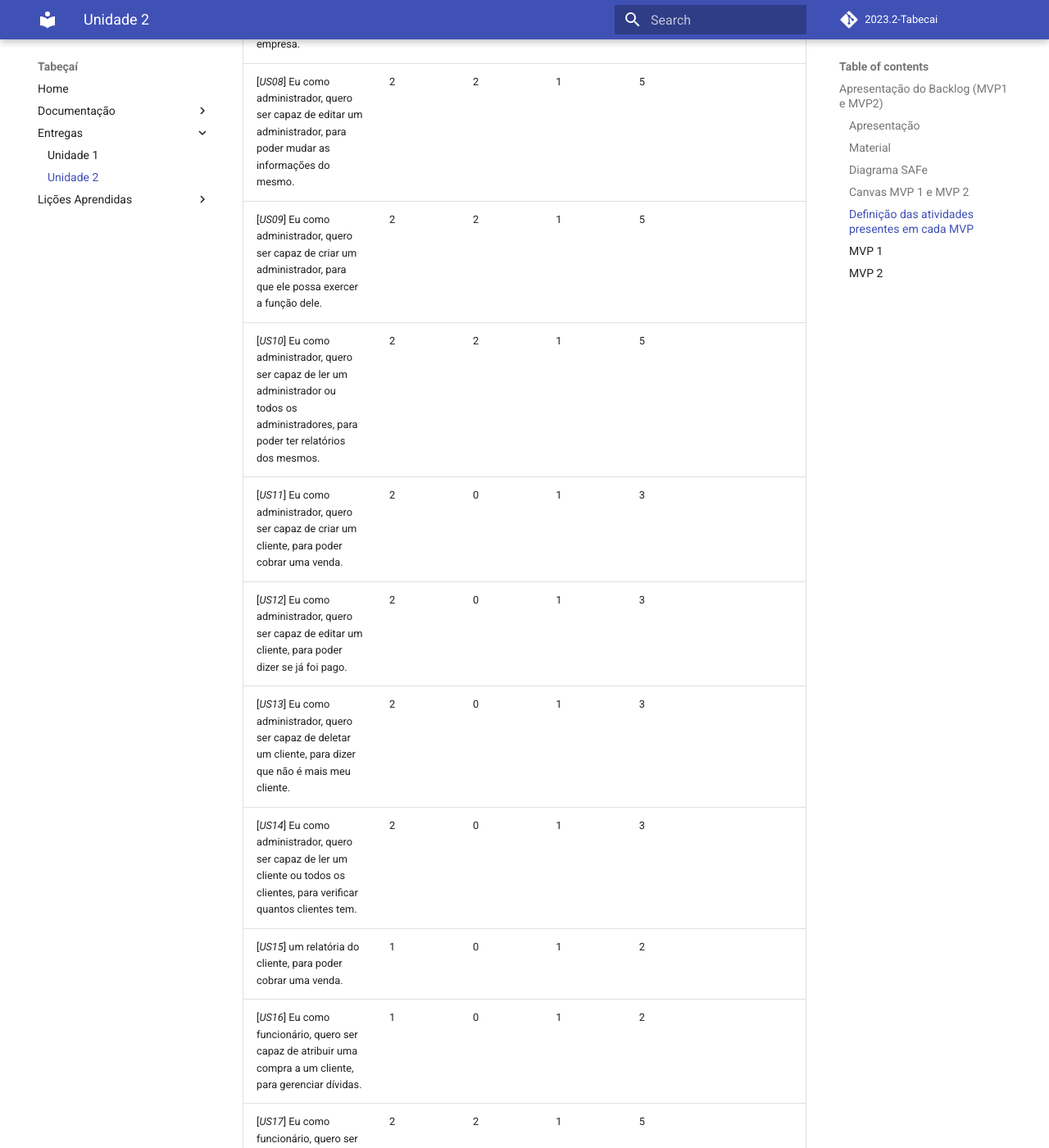
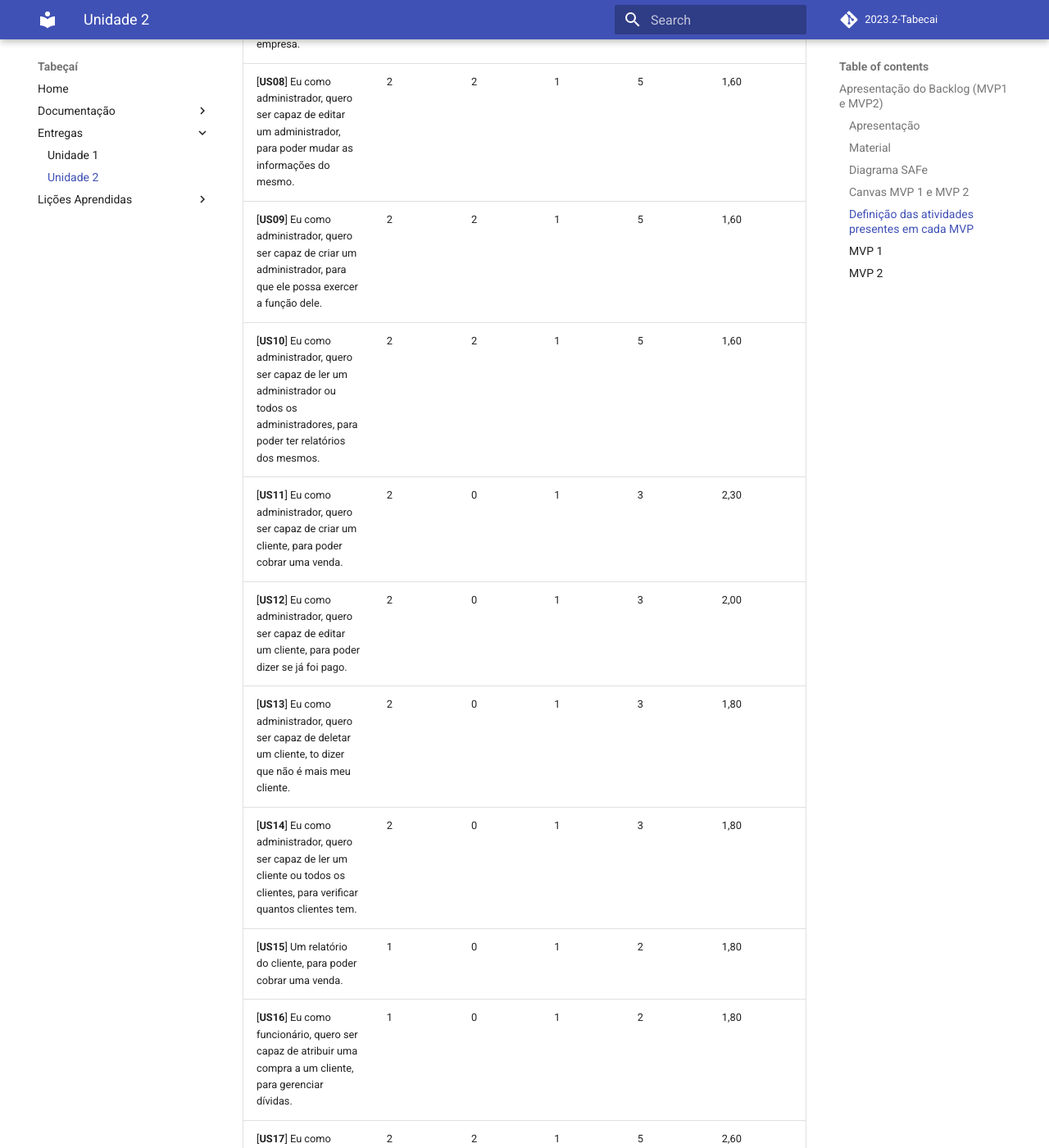
Before and after one commit to mdsreq-fga-unb/2023.2-Tabecai, an MkDocs documentation site: the page built from docs/entrega_2.md, in a window 1280 px wide and 1400 px high, scrolled down 5188 px. Shown: the whole window at 82% size. Built offline with MkDocs 1.6.1 and Material for MkDocs 9.7.7, drawn with Linux system fonts in a browser that asks for light colours; comment, search, counter and statistics services are not loaded; some of the changed text lies outside the part shown.

Commit message:
ta estranho

```diff
--- a/docs/entrega_2.md
+++ b/docs/entrega_2.md
@@ -57,37 +57,37 @@
 - Tempo para realizar a Atividade;
 - Nível de difulculdade de execução;
 
-| _US_                                                                                                                                       | _É necessário?(2pt)_ | _É urgente? (2pts)_ | _É desejavel? (1pt)_ | _Soma Valor de Negócio_ | _Média Complexidade Técnica_ |
-| ------------------------------------------------------------------------------------------------------------------------------------------ | -------------------- | ------------------- | -------------------- | ----------------------- | ---------------------------- |
-| [*US01*] Eu como administrador, quero ser capaz de deletar um funcionário, para caso não faça mais parte da minha empresa.                 | 2                    | 2                   | 1                    | 5                       |
-| [*US02*] Eu como administrador, quero ser capaz de editar um funcionário, para poder mudar as informações do mesmo.                        | 2                    | 1                   | 1                    | 4                       |
-| [*US03*] Eu como administrador, quero ser capaz de criar um funcionário, para que ele possa exercer a função dele.                         | 2                    | 2                   | 1                    | 5                       |
-| [*US04*] Eu como administrador, quero ser capaz de ler um funcionário ou todos os funcionários, para poder ter relatórios dos mesmos.      | 2                    | 2                   | 1                    | 5                       |
-| [*US05*] Eu como funcionário, quero ser capaz de cobrar uma compra, para saber que a compra a prazo foi paga.                              | 1                    | 2                   | 1                    | 4                       |
-| [*US06*] Eu como funcionário, quero ser capaz de criar um cliente, para poder atribuir compras.                                            | 1                    | 2                   | 1                    | 4                       |
-| [*US07*] Eu como administrador, quero ser capaz de deletar um administrador, para caso não faça mais parte da minha empresa.               | 2                    | 2                   | 1                    | 5                       |
-| [*US08*] Eu como administrador, quero ser capaz de editar um administrador, para poder mudar as informações do mesmo.                      | 2                    | 2                   | 1                    | 5                       |
-| [*US09*] Eu como administrador, quero ser capaz de criar um administrador, para que ele possa exercer a função dele.                       | 2                    | 2                   | 1                    | 5                       |
-| [*US10*] Eu como administrador, quero ser capaz de ler um administrador ou todos os administradores, para poder ter relatórios dos mesmos. | 2                    | 2                   | 1                    | 5                       |
-| [*US11*] Eu como administrador, quero ser capaz de criar um cliente, para poder cobrar uma venda.                                          | 2                    | 0                   | 1                    | 3                       |
-| [*US12*] Eu como administrador, quero ser capaz de editar um cliente, para poder dizer se já foi pago.                                     | 2                    | 0                   | 1                    | 3                       |
-| [*US13*] Eu como administrador, quero ser capaz de deletar um cliente, para dizer que não é mais meu cliente.                              | 2                    | 0                   | 1                    | 3                       |
-| [*US14*] Eu como administrador, quero ser capaz de ler um cliente ou todos os clientes, para verificar quantos clientes tem.               | 2                    | 0                   | 1                    | 3                       |
-| [*US15*] um relatória do cliente, para poder cobrar uma venda.                                                                             | 1                    | 0                   | 1                    | 2                       |
-| [*US16*] Eu como funcionário, quero ser capaz de atribuir uma compra a um cliente, para gerenciar dívidas.                                 | 1                    | 0                   | 1                    | 2                       |
-| [*US17*] Eu como funcionário, quero ser capaz de criar uma compra, para o rastreamento das vendas do dia no sistema.                       | 2                    | 2                   | 1                    | 5                       |
-| [*US18*] Eu como administrador, quero ser capaz de criar uma compra, para poder cobrá-la.                                                  | 2                    | 2                   | 1                    | 5                       |
-| [*US19*] Eu como administrador, quero ser capaz de editar uma compra, para dizer se o valor aumentou.                                      | 2                    | 1                   | 1                    | 4                       |
-| [*US20*] Eu como administrador, quero ser capaz de deletar uma compra, para dizer que ela já foi paga.                                     | 2                    | 2                   | 1                    | 5                       |
-| [*US21*] Eu como administrador, quero ser capaz de ler uma compra, para fazer um relatório.                                                | 1                    | 1                   | 1                    | 3                       |
-| [*US22*] o relatório de um caixa, para ter um melhor planejamento.                                                                         | 2                    | 2                   | 1                    | 5                       |
-| [*US23*] Eu como administrador, quero ser capaz de ler um caixa, para poder gerar as informações do mesmo.                                 | 2                    | 2                   | 1                    | 5                       |
-| [*US24*] Eu como administrador, quero ser capaz de deletar um caixa, para dizer que ele não existe mais na loja.                           | 2                    | 2                   | 1                    | 5                       |
-| [*US25*] Eu como administrador, quero ser capaz de editar uma caixa, para mudar o responsável.                                             | 2                    | 2                   | 1                    | 5                       |
-| [*US26*] Eu como administrador, quero ser capaz de editar uma caixa, para mudar o responsável.                                             | 2                    | 1                   | 1                    | 4                       |
-| [*US27*] Eu como administrador, quero ser capaz de criar um produto, para ser registrado em compras.                                       | 2                    | 2                   | 1                    | 5                       |
-| [*US28*] Eu como administrador, quero ser capaz de editar um produto, para atualizar suas informações.                                     | 2                    | 1                   | 1                    | 4                       |
-| [*US29*] Eu como administrador, quero ser capaz de deletar um produto, para que não seja atribuído a compras.                              | 2                    | 2                   | 1                    | 5                       |
+| **US**                                                                                                                                       | **É necessário?(2pt)** | **É urgente? (2pts)** | **É desejavel? (1pt)** | **Soma Valor de Negócio** | **Média Complexidade Técnica** |
+| -------------------------------------------------------------------------------------------------------------------------------------------- | ---------------------- | --------------------- | ---------------------- | ------------------------- | ------------------------------ |
+| [**US01**] Eu como administrador, quero ser capaz de deletar um funcionário, para caso não faça mais parte da minha empresa.                 | 2                      | 2                     | 1                      | 5                         | 1,67                           |
+| [**US02**] Eu como administrador, quero ser capaz de editar um funcionário, para poder mudar as informações do mesmo.                        | 2                      | 1                     | 1                      | 4                         | 1,60                           |
+| [**US03**] Eu como administrador, quero ser capaz de criar um funcionário, para que ele possa exercer a função dele.                         | 2                      | 2                     | 1                      | 5                         | 1,80                           |
+| [**US04**] Eu como administrador, quero ser capaz de ler um funcionário ou todos os funcionários, para poder ter relatórios dos mesmos.      | 2                      | 2                     | 1                      | 5                         | 1,60                           |
+| [**US05**] Eu como funcionário, quero ser capaz de cobrar uma compra, para saber que a compra a prazo foi paga.                              | 1                      | 2                     | 1                      | 4                         | 1,60                           |
+| [**US06**] Eu como funcionário, quero ser capaz de criar um cliente, para poder atribuir compras.                                            | 1                      | 2                     | 1                      | 4                         | 1,80                           |
+| [**US07**] Eu como administrador, quero ser capaz de deletar um administrador, para caso não faça mais parte da minha empresa.               | 2                      | 2                     | 1                      | 5                         | 1,60                           |
+| [**US08**] Eu como administrador, quero ser capaz de editar um administrador, para poder mudar as informações do mesmo.                      | 2                      | 2                     | 1                      | 5                         | 1,60                           |
+| [**US09**] Eu como administrador, quero ser capaz de criar um administrador, para que ele possa exercer a função dele.                       | 2                      | 2                     | 1                      | 5                         | 1,60                           |
+| [**US10**] Eu como administrador, quero ser capaz de ler um administrador ou todos os administradores, para poder ter relatórios dos mesmos. | 2                      | 2                     | 1                      | 5                         | 1,60                           |
+| [**US11**] Eu como administrador, quero ser capaz de criar um cliente, para poder cobrar uma venda.                                          | 2                      | 0                     | 1                      | 3                         | 2,30                           |
+| [**US12**] Eu como administrador, quero ser capaz de editar um cliente, para poder dizer se já foi pago.                                     | 2                      | 0                     | 1                      | 3                         | 2,00                           |
+| [**US13**] Eu como administrador, quero ser capaz de deletar um cliente, to dizer que não é mais meu cliente.                                | 2                      | 0                     | 1                      | 3                         | 1,80                           |
+| [**US14**] Eu como administrador, quero ser capaz de ler um cliente ou todos os clientes, para verificar quantos clientes tem.               | 2                      | 0                     | 1                      | 3                         | 1,80                           |
+| [**US15**] Um relatório do cliente, para poder cobrar uma venda.                                                                             | 1                      | 0                     | 1                      | 2                         | 1,80                           |
+| [**US16**] Eu como funcionário, quero ser capaz de atribuir uma compra a um cliente, para gerenciar dívidas.                                 | 1                      | 0                     | 1                      | 2                         | 1,80                           |
+| [**US17**] Eu como funcionário, quero ser capaz de criar uma compra, para o rastreamento das vendas do dia no sistema.                       | 2                      | 2                     | 1                      | 5                         | 2,60                           |
+| [**US18**] Eu como administrador, quero ser capaz de criar uma compra, para poder cobrá-la.                                                  | 2                      | 2                     | 1                      | 5                         | 3,70                           |
+| [**US19**] Eu como administrador, quero ser capaz de editar uma compra, para dizer se o valor aumentou.                                      | 2                      | 1                     | 1                      | 4                         | 2,10                           |
+| [**US20**] Eu como administrador, quero ser capaz de deletar uma compra, para dizer que ela já foi paga.                                     | 2                      | 2                     | 1                      | 5                         | 2,60                           |
+| [**US21**] Eu como administrador, quero ser capaz de ler uma compra, para fazer um relatório.                                                | 1                      | 1                     | 1                      | 3                         | 1,50                           |
+| [**US22**] O relatório de um caixa, para ter um melhor planejamento.                                                                         | 2                      | 2                     | 1                      | 5                         | 2,30                           |
+| [**US23**] Eu como administrador, quero ser capaz de ler um caixa, para poder gerar as informações do mesmo.                                 | 2                      | 2                     | 1                      | 5                         | 1,80                           |
+| [**US24**] Eu como administrador, quero ser capaz de deletar um caixa, para dizer que ele não existe mais na loja.                           | 2                      | 2                     | 1                      | 5                         | 1,80                           |
+| [**US25**] Eu como administrador, quero ser capaz de editar uma caixa, para mudar o responsável.                                             | 2                      | 2                     | 1                      | 5                         | 1,60                           |
+| [**US26**] Eu como administrador, quero ser capaz de editar uma caixa, para mudar o responsável.                                             | 2                      | 1                     | 1                      | 4                         | 1,60                           |
+| [**US27**] Eu como administrador, quero ser capaz de criar um produto, para ser registrado em compras.                                       | 2                      | 2                     | 1                      | 5                         | 1,60                           |
+| [**US28**] Eu como administrador, quero ser capaz de editar um produto, para atualizar suas informações.                                     | 2                      | 1                     | 1                      | 4                         | 1,60                           |
+| [**US29**] Eu como administrador, quero ser capaz de deletar um produto, para que não seja atribuído a compras.                              | 2                      | 2                     | 1                      | 5                         | 1,60                           |
 
 Cada Épico receberá seu grau de prioridade de acordo com a média ponderada desses critérios para cada US: (ESFORÇO + (VALOR DO ÉPICO \* 2))/3 = PONDERAÇÃO.
 Um Épico pode ter sido Sub-divido, contemplando apenas uma parte das suas US`s.
```
